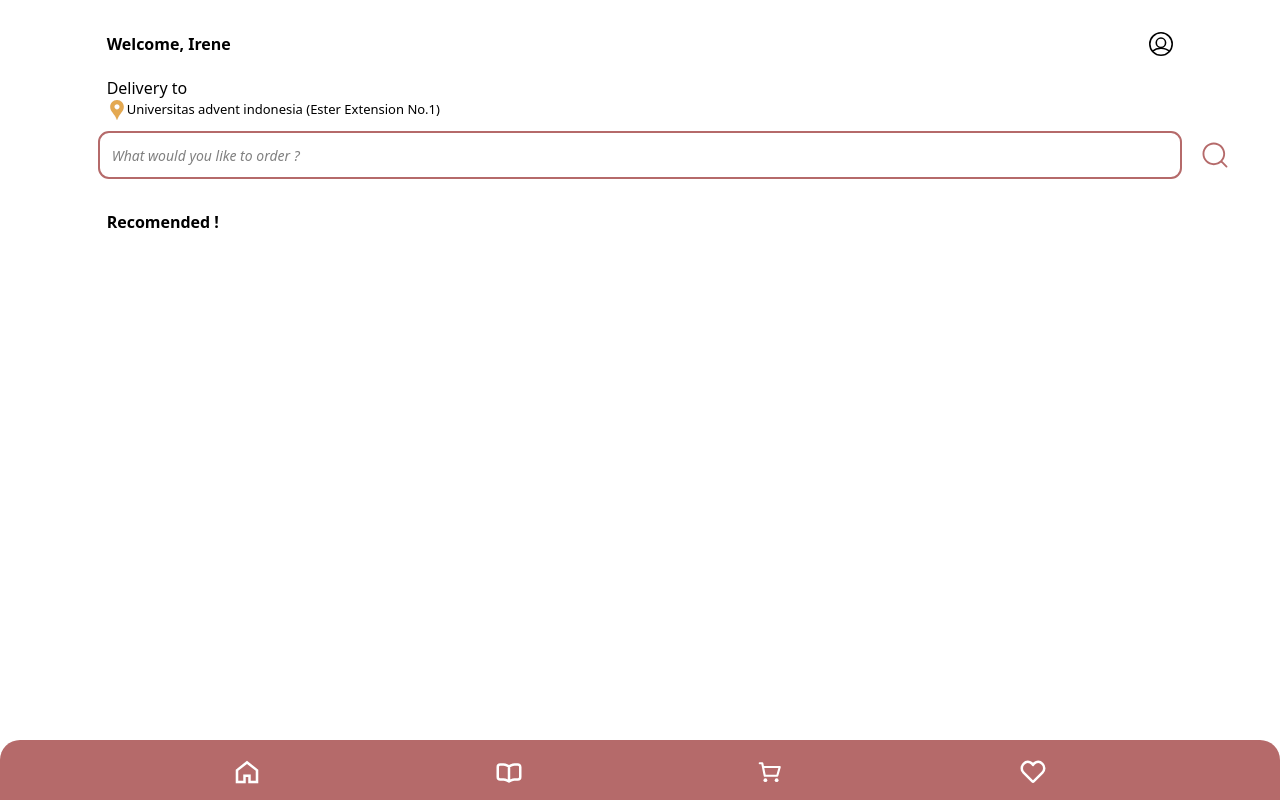
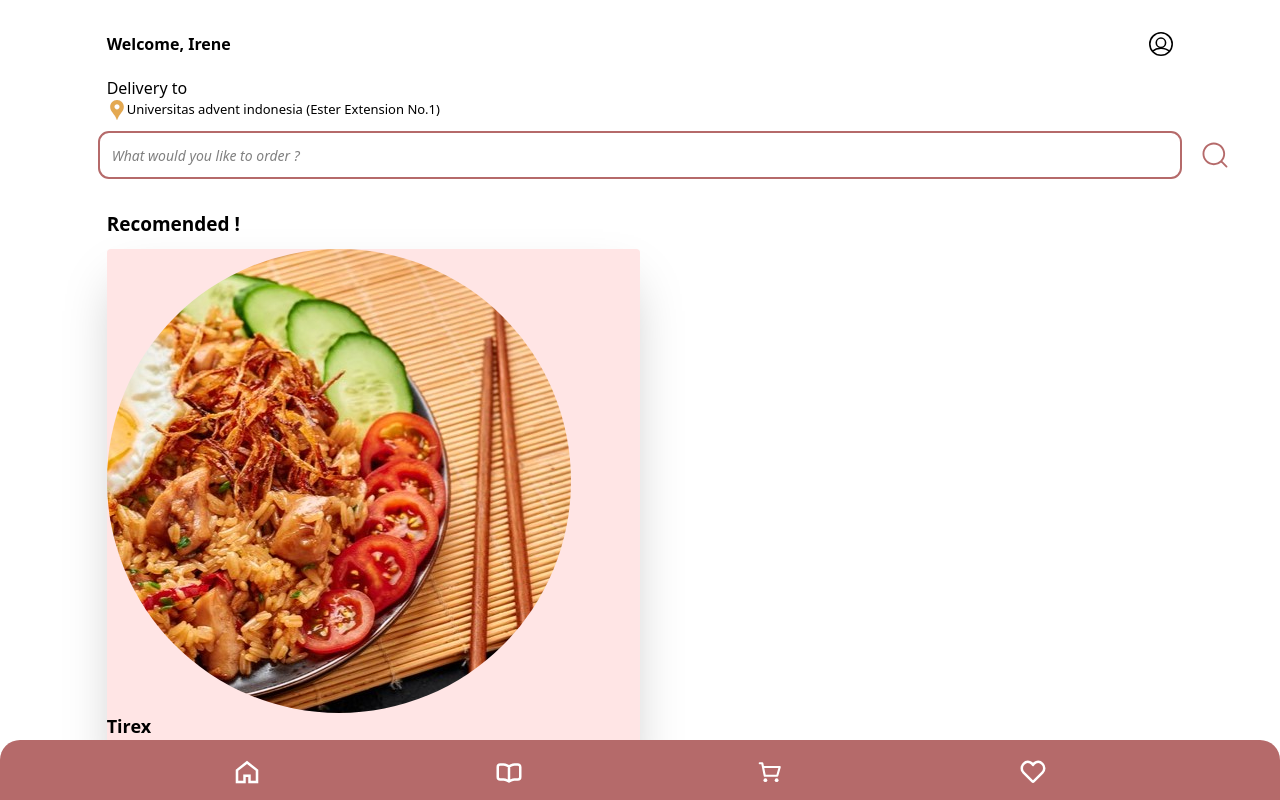
Before and after one commit to alfianwilfo/reactjs-umami, a React (Create React App) app in the folder client-customer/: page /home in a window 1280 px wide. Built offline with nearby package versions, Linux system fonts and the light colour scheme.

Commit message:
init jpeg

```diff
--- a/client-customer/src/views/Home.jsx
+++ b/client-customer/src/views/Home.jsx
@@ -2,6 +2,7 @@ import prof from "../assets/prof.svg";
 import Dropdown from "../components/Dropdown";
 import mapMarker from "../assets/marker.svg";
 import searchIcon from "../assets/search.svg";
+import enak from "../assets/enak.jpeg";
 import { useState } from "react";
 export default function Home() {
   const [statusDD, setStatusDD] = useState(false);
@@ -73,8 +74,20 @@ export default function Home() {
             </div>
           </div>
         </div>
-        <div>
-          <div className="font-bold">Recomended !</div>
+        <div className="flex flex-col gap-y-[10px]">
+          <div className="font-bold text-[19px]">Recomended !</div>
+          <div>
+            <div className="bg-[#FFE5E5] rounded shadow-2xl w-1/2">
+              <div>
+                <img src={enak} alt="" className=" rounded-full" />
+              </div>
+              <div className="font-bold text-[18px]">Tirex</div>
+              <div className="text-[9px] font-semibold">
+                Ayam goreng + nasi + sambal + lalapan
+              </div>
+              <div className="font-semibold">Rp. 15.000</div>
+            </div>
+          </div>
         </div>
       </div>
     </div>
```
Also changed, not shown: client-customer/src/assets/enak.jpeg (added).
